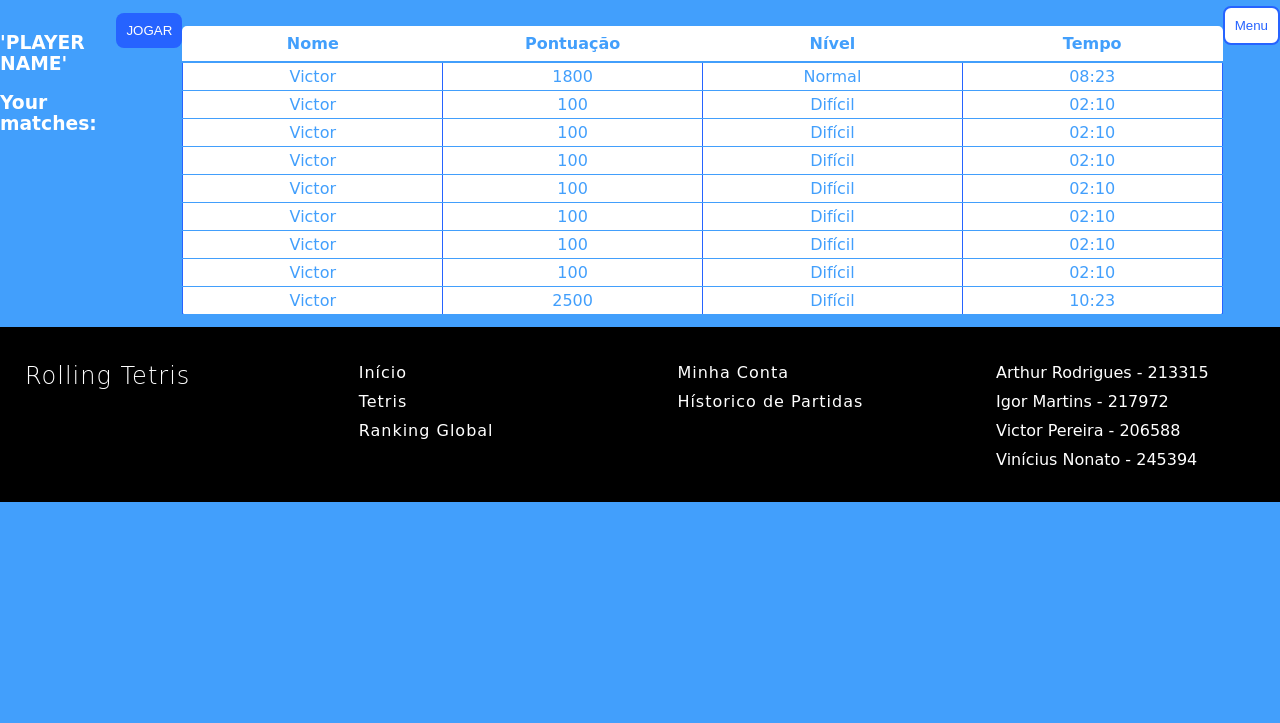
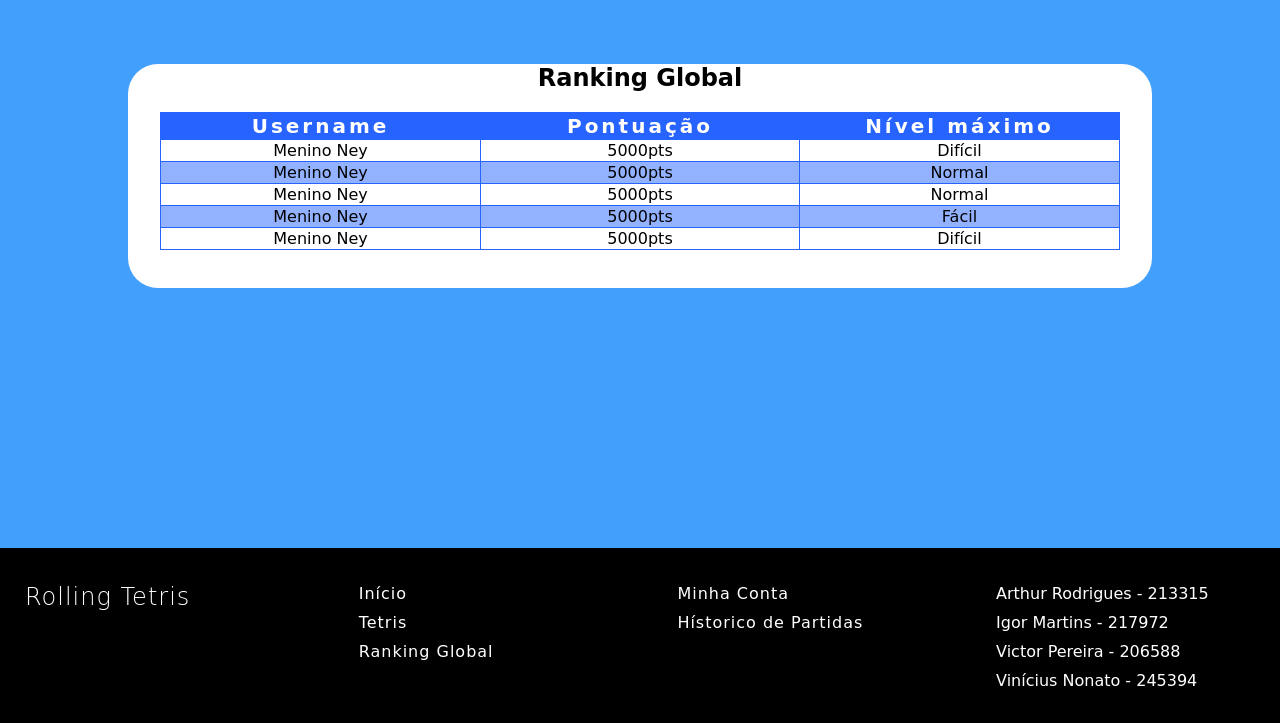
Before and after one commit to ArthurSMR/rolling-tetris, a PHP site: page /ranking_global.html in a window 1280 px wide. Shown: the part 77-800 px from the top of the page. Run offline with PHP 8.4, Linux system fonts and the light colour scheme; some web fonts are replaced.

Commit message:
ranking and history screens adjusts

```diff
--- a/css/styles.css
+++ b/css/styles.css
@@ -305,7 +305,7 @@ footer .footer .coluna .livre ul li {
 
 .history-content {
     background-color: white;
-    width: 60%;
+    width: 80%;
     margin-left: auto;
     margin-right: auto;
     margin-top: 5%;
@@ -511,13 +511,17 @@ input {
     height: 32px;
 }
 
+
 /* REFACTOR  */
 
 div.main-grid {
     background-color: #dcdcdc;
 }
 
-.main-grid, .block, .block2, .specialblock {
+.main-grid,
+.block,
+.block2,
+.specialblock {
     height: 20px;
     width: 20px;
 }
--- a/ranking_global.html
+++ b/ranking_global.html
@@ -29,90 +29,45 @@
         </div>
     </header>
 
-    <div class="container">
-        <div class="content">
-            <div class="top">
-                <div class="fields">
-                    <h3>'PLAYER NAME'</h3>
-                    <h3>Your matches:</h3>
-                </div>
-                <a href="/jogo.html">
-                    <button id="btn-primary">JOGAR</button>
-                </a>
-            </div>
-
-            <table class="ranking-table">
-                <thead>
+    <div class="history-content">
+        <h2>
+            Ranking Global
+        </h2>
+        <table class="table-history">
             <tr>
-                        <th>Nome</th>
+                <th>Username</th>
                 <th>Pontuação</th>
-                        <th>Nível</th>
-                        <th>Tempo</th>
-                    </tr>
-                </thead>
-                <tr>
-                    <td>Victor</td>
-                    <td>1800</td>
-                    <td>Normal</td>
-                    <td>08:23</td>
+                <th>Nível máximo</th>
             </tr>
             <tr>
-                    <td>Victor</td>
-                    <td>100</td>
+                <td>Menino Ney</td>
+                <td>5000pts</td>
                 <td>Difícil</td>
-                    <td>02:10</td>
             </tr>
             <tr>
-                    <td>Victor</td>
-                    <td>100</td>
-                    <td>Difícil</td>
-                    <td>02:10</td>
+                <td>Menino Ney</td>
+                <td>5000pts</td>
+                <td>Normal</td>
             </tr>
             <tr>
-                    <td>Victor</td>
-                    <td>100</td>
-                    <td>Difícil</td>
-                    <td>02:10</td>
+                <td>Menino Ney</td>
+                <td>5000pts</td>
+                <td>Normal</td>
             </tr>
             <tr>
-                    <td>Victor</td>
-                    <td>100</td>
-                    <td>Difícil</td>
-                    <td>02:10</td>
+                <td>Menino Ney</td>
+                <td>5000pts</td>
+                <td>Fácil</td>
             </tr>
             <tr>
-                    <td>Victor</td>
-                    <td>100</td>
+                <td>Menino Ney</td>
+                <td>5000pts</td>
                 <td>Difícil</td>
-                    <td>02:10</td>
-                </tr>
-                <tr>
-                    <td>Victor</td>
-                    <td>100</td>
-                    <td>Difícil</td>
-                    <td>02:10</td>
-                </tr>
-                <tr>
-                    <td>Victor</td>
-                    <td>100</td>
-                    <td>Difícil</td>
-                    <td>02:10</td>
-                </tr>
-                <tr>
-                    <td>Victor</td>
-                    <td>2500</td>
-                    <td>Difícil</td>
-                    <td>10:23</td>
             </tr>
         </table>
-
-            <a href="menu.html">
-                <button id="btn-secondary">Menu</button>
-            </a>
-        </div>
     </div>
     <footer>
-        <div class="footer">
+        <div class="footer pagina-pequena">
             <div class="coluna">
                 <div class="title">
                     <h2>Rolling Tetris</h2>
```
Also changed, not shown: historico.html (+18 -12 lines). Lines whose indentation alone changed are shown as unchanged.
